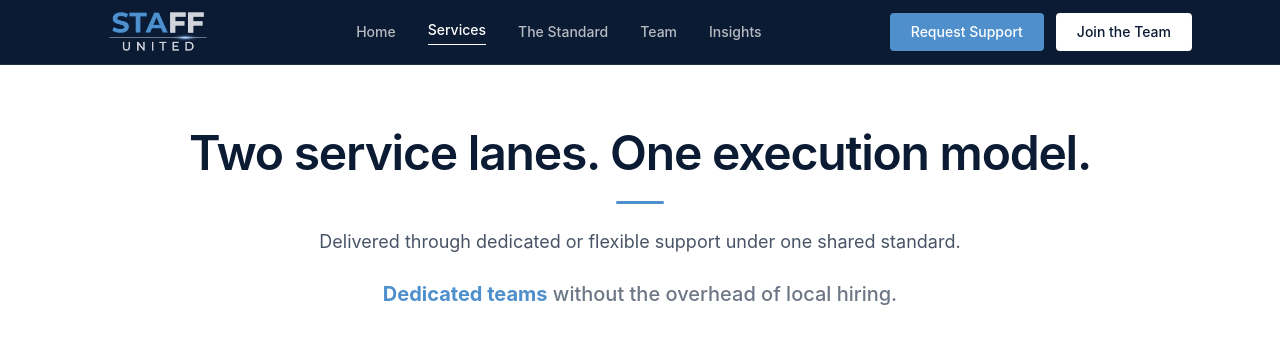
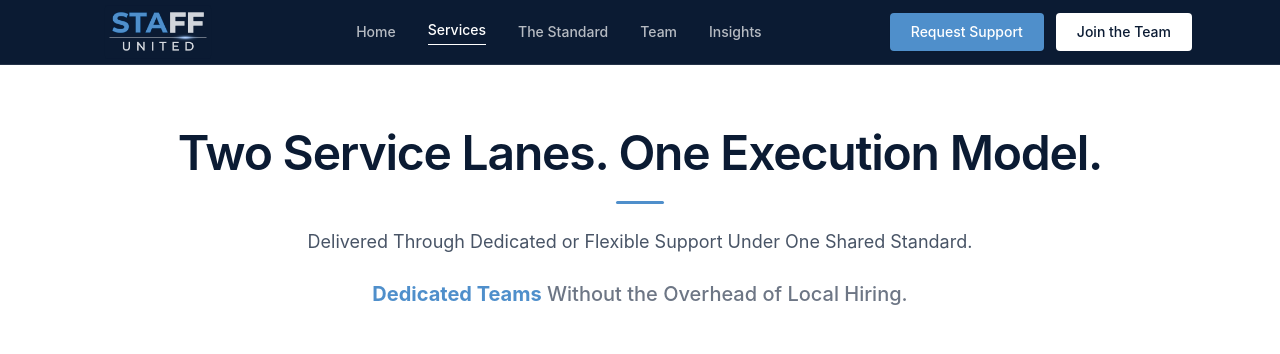
Before and after one commit to UyenTnm/staff-united-website, a Next.js app: page /services in a window 1280 px wide. Shown: the top 354 px of the page. Built offline with nearby package versions, Linux system fonts and the light colour scheme.

Commit message:
Update UI text capitalization + nav active styles

```diff
--- a/app/insights/page.tsx
+++ b/app/insights/page.tsx
@@ -35,9 +35,9 @@ export default function InsightsPage() {
           <div className="w-12 h-[3px] bg-[#4f8fcb] mx-auto rounded-full"></div>
 
           <p className="text-lg text-[#0b1b33]/80 leading-relaxed max-w-3xl mx-auto">
-            Practical thinking on execution, standards,
+            Practical Thinking on Execution, Standards,
             <br className="hidden md:block" />
-            and building reliable support systems for modern businesses.
+            and Building Reliable Support Systems for Modern Businesses.
           </p>
         </div>
 
@@ -77,7 +77,7 @@ export default function InsightsPage() {
         {/* SUBTLE CTA */}
         <div className="text-center pt-6">
           <p className="text-xl text-[#4f8fcb] font-semibold animate-softBlink">
-            More insights coming soon.
+            More Insights Coming Soon.
           </p>
         </div>
       </section>
--- a/app/page.tsx
+++ b/app/page.tsx
@@ -308,11 +308,11 @@ export default function Home() {
 
           <div className="pt-6 border-t border-[#d1d5db]">
             <p className="text-[#0b1b33]/80 text-center text-lg leading-relaxed">
-              Both models operate under the same workflows, review process, and
-              quality expectations.
+              Both Models Operate Under the Same Workflows, Review Process, and
+              Quality Expectations.
             </p>
             <p className="text-base text-center md:text-lg font-semibold text-[#4f8fcb] tracking-wide pt-2 space-y-1">
-              One standard. One team.
+              One Standard. One team.
             </p>
           </div>
         </div>
--- a/app/services/page.tsx
+++ b/app/services/page.tsx
@@ -5,19 +5,19 @@ export default function Services() {
       <section className="bg-white pt-16">
         <div className="max-w-6xl mx-auto px-6 text-center space-y-6">
           <h1 className="text-4xl md:text-5xl font-semibold text-[#0b1b33] leading-[1.1] tracking-tight">
-            Two service lanes. One execution model.
+            Two Service Lanes. One Execution Model.
           </h1>
           <div className="w-12 h-[3px] bg-[#4f8fcb] mx-auto rounded-full"></div>
 
           <p className="text-lg text-[#0b1b33]/75">
-            Delivered through dedicated or flexible support under one shared
-            standard.
+            Delivered Through Dedicated or Flexible Support Under One Shared
+            Standard.
           </p>
 
           <p className="text-lg md:text-xl font-medium leading-snug">
-            <span className="text-[#4f8fcb] font-bold">Dedicated teams</span>{" "}
+            <span className="text-[#4f8fcb] font-bold">Dedicated Teams</span>{" "}
             <span className="text-[#0b1b33]/60">
-              without the overhead of local hiring.
+              Without the Overhead of Local Hiring.
             </span>
           </p>
         </div>
--- a/app/team/page.tsx
+++ b/app/team/page.tsx
@@ -42,9 +42,9 @@ export default function TeamPage() {
           <div className="w-12 h-[3px] bg-[#4f8fcb] mx-auto rounded-full"></div>
 
           <p className="text-lg md:text-xl text-[#0b1b33]/80 leading-relaxed max-w-3xl mx-auto">
-            We operate as one unit under one shared standard.
+            We Operate as One Unit Under One Shared Standard.
             <br className="hidden md:block" />
-            Roles differ. Responsibility is collective.
+            Roles Differ. Responsibility Is Collective.
             {/* <span className="text-[#0b1b33] font-medium">
 
             </span> */}
--- a/app/the-standard/page.tsx
+++ b/app/the-standard/page.tsx
@@ -10,12 +10,12 @@ export default function TheStandard() {
           <div className="w-12 h-[3px] bg-[#4f8fcb] mx-auto rounded-full"></div>
 
           <p className="text-lg text-[#0b1b33]/80 leading-relaxed max-w-3xl mx-auto">
-            STAFF is not just a name. It is the standard we operate under—shared
-            across the team and enforced through process.
+            Staff Is Not Just a Name. It Is the Standard We Operate Under—Shared
+            Across the Team and Enforced Through Process.
           </p>
 
           <p className="text-base md:text-lg font-semibold text-[#4f8fcb] tracking-wide pt-2">
-            One standard. One team.
+            One Standard. One team.
           </p>
         </div>
 
--- a/components/insights.tsx
+++ b/components/insights.tsx
@@ -37,8 +37,8 @@ export default function Insights() {
             Insights
           </h2>
           <p className="text-[#0b1b33]/80 leading-relaxed">
-            Practical thinking on execution, standards, and building reliable
-            support systems for modern businesses.
+            Practical Thinking on Execution, Standards, and Building Reliable
+            Support Systems for Modern Businesses.
           </p>
         </div>
 
--- a/components/services.tsx
+++ b/components/services.tsx
@@ -5,11 +5,11 @@ export default function ServicesPage() {
         {/* Header */}
         <section className="text-center max-w-2xl mx-auto space-y-2">
           <h1 className="text-3xl font-semibold text-[#0b1b33]">
-            Two service lanes. One execution model.
+            Two Service Lanes. One Execution Model.
           </h1>
           <p className="text-[#0b1b33]/80 leading-relaxed">
-            Delivered through dedicated or flexible support under one shared
-            standard.
+            Delivered Through Dedicated or Flexible Support Under One Shared
+            Standard.
           </p>
         </section>
 
@@ -95,11 +95,11 @@ export default function ServicesPage() {
 
         {/* Closing */}
         <p className="text-center text-sm text-[#0b1b33]/70 max-w-xl mx-auto leading-relaxed">
-          Both models operate under the same workflows, review process, and
-          quality expectations.
+          Both Models Operate Under the Same Workflows, Review Process, and
+          Quality Expectations.
           <br />
           <span className="font-medium text-[#0b1b33]">
-            One standard. One team.
+            One Standard. One team.
           </span>
         </p>
       </div>
```
